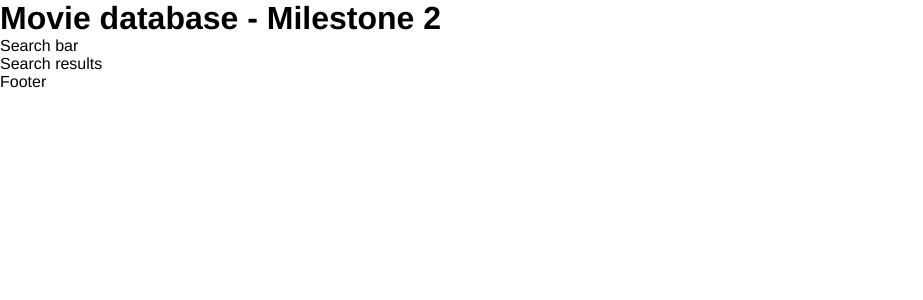
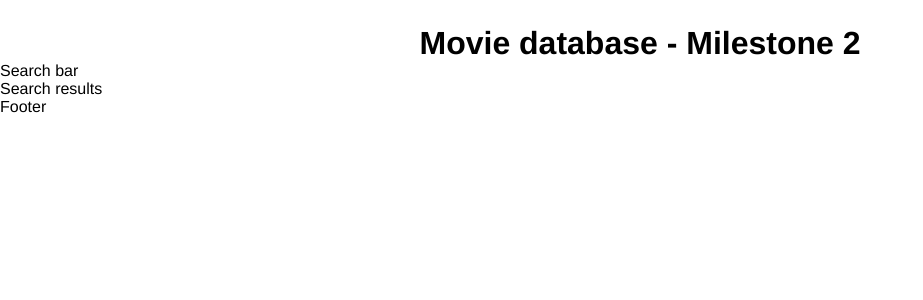
Before and after one commit to sullie-dev/milestone-2-movie-database, a Next.js app: page / in a window 1280 px wide. Shown: the top 300 px of the page, without its empty margins (0-923 px from the left). Built offline with nearby package versions, Linux system fonts and the light colour scheme.

Commit message:
add margin and center the main heading

```diff
--- a/pages/index.tsx
+++ b/pages/index.tsx
@@ -18,7 +18,7 @@ const Home: NextPage = () => {
         />
       </Head>
       <body>
-        <h1>Movie database - Milestone 2</h1>
+        <h1 id={styles.header}>Movie database - Milestone 2</h1>
         <section>Search bar</section>
         <section>Search results</section>
         <footer>Footer</footer>
--- a/styles/Home.module.css
+++ b/styles/Home.module.css
@@ -0,0 +1,4 @@
+#header {
+  text-align: center;
+  margin-top: 25px;
+}
```
